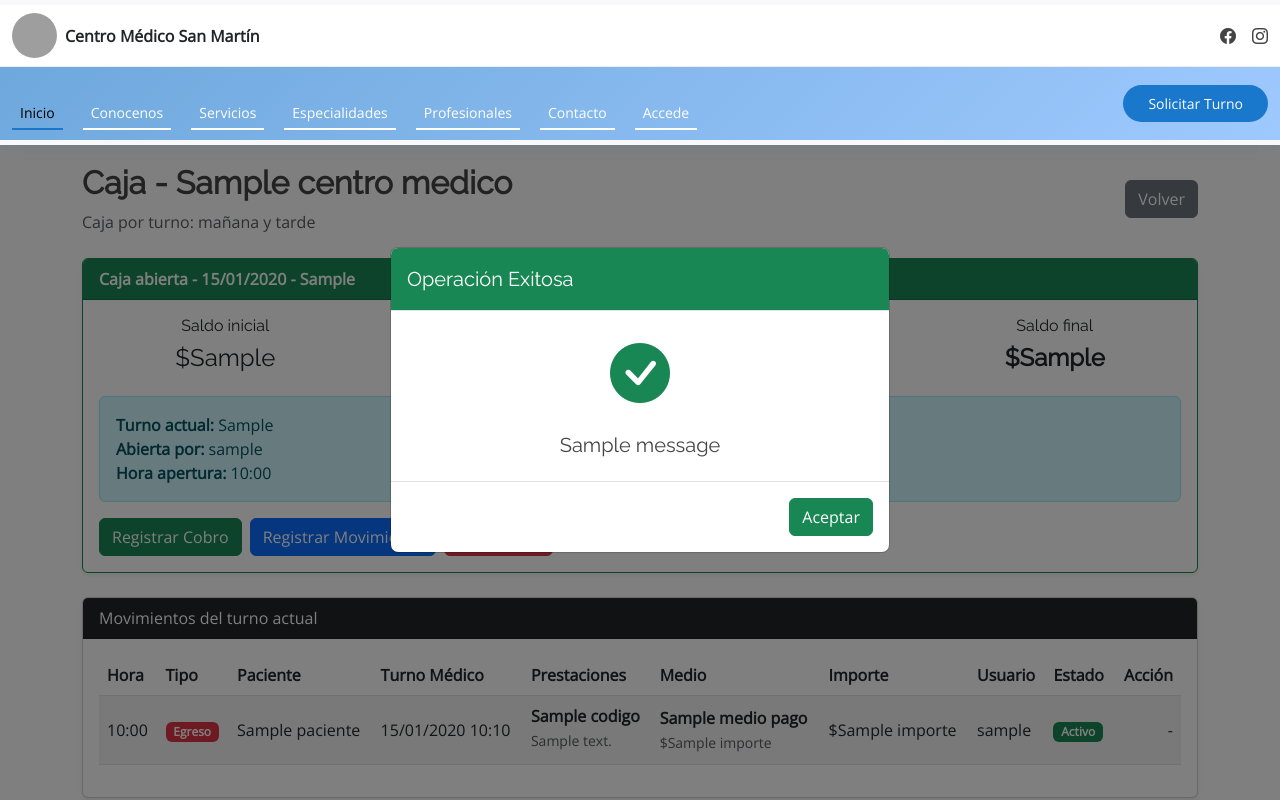
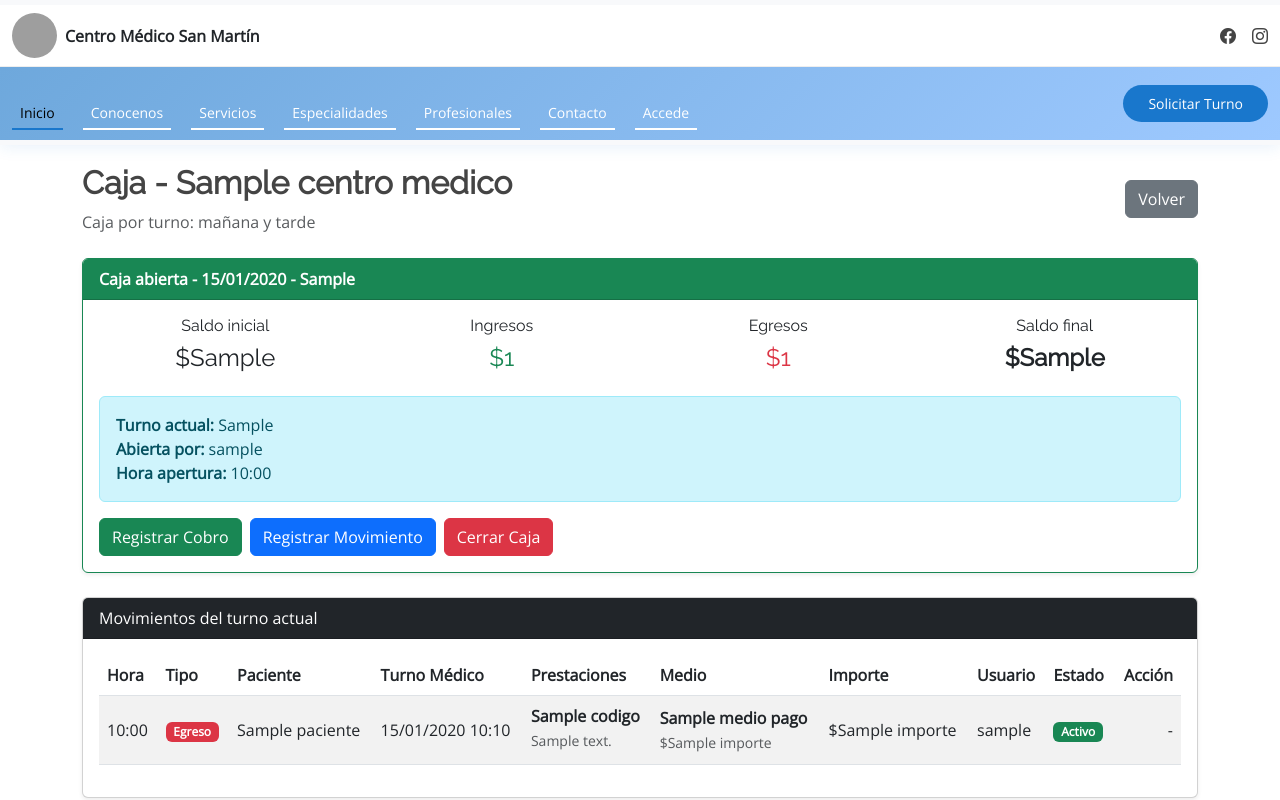
Before and after one commit to Santoni07/SanMartinConsultorio, a Django app: template caja/templates/caja/caja_home.html in a window 1280 px wide. Run offline with Django 5.2, Linux system fonts and the light colour scheme; the template is opened without the code that fills it: most values are stand-ins (such as "Sample title", 1, 10 or a date in 2020); one stand-in notice (Sample message) is shown; some libraries are stand-ins or nearby versions; grey boxes are pictures that could not be loaded.

Commit message:
(feat) cambio en template se elimino el modal y script viejo

```diff
--- a/caja/templates/caja/caja_home.html
+++ b/caja/templates/caja/caja_home.html
@@ -248,93 +248,4 @@
 
 </div>
 
-<!-- Modal Operación Exitosa -->
-
-<div
-    class="modal fade"
-    id="modalOperacionExitosa"
-    tabindex="-1"
-    aria-hidden="true">
-
-    <div class="modal-dialog modal-dialog-centered">
-
-        <div class="modal-content">
-
-            <div class="modal-header bg-success text-white">
-
-                <h5 class="modal-title">
-
-                    Operación Exitosa
-
-                </h5>
-
-            </div>
-
-            <div class="modal-body text-center">
-
-                <div class="mb-3">
-
-                    <i
-                        class="bi bi-check-circle-fill text-success"
-                        style="font-size:60px;">
-                    </i>
-
-                </div>
-
-                <h5>
-
-                    {{ messages|first }}
-
-                </h5>
-
-            </div>
-
-            <div class="modal-footer">
-
-                <button
-                    type="button"
-                    class="btn btn-success"
-                    data-bs-dismiss="modal">
-
-                    Aceptar
-
-                </button>
-
-            </div>
-
-        </div>
-
-    </div>
-
-</div>
-<script>
-
-document.addEventListener(
-    "DOMContentLoaded",
-    function(){
-
-        {% if messages %}
-
-            {% for message in messages %}
-
-                {% if message.tags == "success" %}
-
-                    new bootstrap.Modal(
-
-                        document.getElementById(
-                            "modalOperacionExitosa"
-                        )
-
-                    ).show();
-
-                {% endif %}
-
-            {% endfor %}
-
-        {% endif %}
-
-    }
-);
-
-</script>
 {% endblock %}
```
